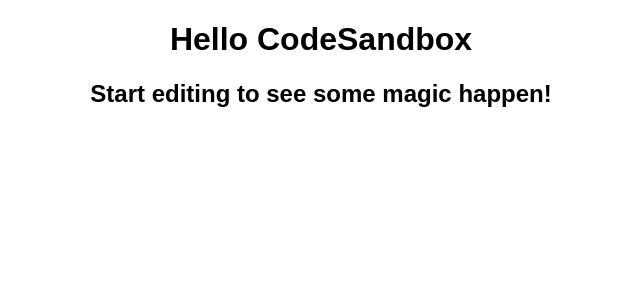
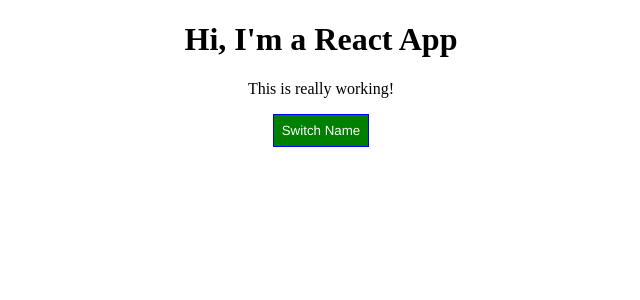
Before and after one commit to Tetsumote/udemy-CSSmodule, a React (Create React App) app: page / in a window 1280 px wide. Shown: the top 300 px of the page, without its empty margins (319-959 px from the left). Built offline with nearby package versions, Linux system fonts and the light colour scheme.

Commit message:
Add basic template

```diff
--- a/package.json
+++ b/package.json
@@ -7,7 +7,8 @@
   "dependencies": {
     "react": "16.12.0",
     "react-dom": "16.12.0",
-    "react-scripts": "3.0.1"
+    "react-scripts": "3.0.1",
+    "styled-components": "5.1.1"
   },
   "devDependencies": {
     "typescript": "3.8.3"
--- /dev/null
+++ b/src/App.css
@@ -0,0 +1,9 @@
+.App {
+  text-align: center;
+}
+.red {
+  color: red;
+}
+.bold {
+  font-weight: bold;
+}
--- a/src/App.js
+++ b/src/App.js
@@ -1,13 +1,105 @@
-import React from "react";
-import "./styles.css";
+import React, { Component } from "react";
+import styled from "styled-components";
+import "./App.css";
+import Person from "./Person/Person";
 
-function App() {
-  return (
-    <div className="App">
-      <h1>Hello CodeSandbox</h1>
-      <h2>Start editing to see some magic happen!</h2>
-    </div>
-  );
+const StyledButton = styled.button`
+  background-color: ${props => (props.alt ? "red" : "green")};
+  color: white;
+  font-family: "Helvetica";
+  border: 1px solid blue;
+  padding: 8px;
+  cursor: pointer;
+
+  &:hover {
+    background-color: ${props => (props.alt ? "salmon" : "lightgreen")};
+    color: black;
+  }
+`;
+
+class App extends Component {
+  state = {
+    persons: [
+      { id: 1, name: "Max", age: 28 },
+      { id: 2, name: "Manu", age: 29 },
+      { id: 3, name: "Stephanie", age: 26 }
+    ],
+    otherState: "some other value",
+    showPersons: false
+  };
+
+  nameChangedHandler = (event, id) => {
+    const personIndex = this.state.persons.findIndex(p => {
+      return p.id === id;
+    });
+    const person = {
+      ...this.state.persons[personIndex]
+    };
+
+    person.name = event.target.value;
+    const persons = [...this.state.persons];
+    persons[personIndex] = person;
+
+    //const person = Object.assign({},this.state.persons[personIndex])
+
+    this.setState({
+      persons: persons
+    });
+  };
+
+  deletePersonHandler = personIndex => {
+    //const persons = this.state.persons.slice();
+    const persons = [...this.state.persons];
+    persons.splice(personIndex, 1);
+    this.setState({ persons: persons });
+  };
+
+  togglePersonsHandler = () => {
+    const doesShow = this.state.showPersons;
+    this.setState({ showPersons: !doesShow });
+  };
+
+  render() {
+    let persons = null;
+    if (this.state.showPersons) {
+      persons = (
+        <div>
+          {this.state.persons.map((person, index) => {
+            return (
+              <Person
+                name={person.name}
+                age={person.age}
+                click={() => this.deletePersonHandler(index)}
+                key={person.id}
+                changed={event => this.nameChangedHandler(event, person.id)}
+              />
+            );
+          })}
+        </div>
+      );
+    }
+    let classes = [];
+    if (this.state.persons.length <= 2) {
+      classes.push("red");
+    }
+    if (this.state.persons.length <= 1) {
+      classes.push("bold");
+    }
+
+    return (
+      <div className="App">
+        <h1>Hi, I'm a React App</h1>
+        <p className={classes.join(" ")}>This is really working!</p>
+        <StyledButton
+          alt={this.state.showPersons}
+          onClick={this.togglePersonsHandler}
+        >
+          Switch Name
+        </StyledButton>
+        {persons}
+      </div>
+    );
+  }
 }
 
 export default App;
--- /dev/null
+++ b/src/Person/Person.css
@@ -0,0 +1,8 @@
+.Person {
+  width: 60%;
+  margin: 16px auto;
+  border: 1px solid #eee;
+  box-shadow: 0 2px 3px #ccc;
+  padding: 16px;
+  text-align: center;
+}
--- /dev/null
+++ b/src/Person/Person.js
@@ -0,0 +1,32 @@
+import React from "react";
+import styled from "styled-components";
+
+//import "./Person.css";
+
+const StyledDiv = styled.div`
+  width: 60%;
+  margin: 16px auto;
+  border: 1px solid #eee;
+  box-shadow: 0 2px 3px #ccc;
+  padding: 16px;
+  text-align: center;
+  @media (min-width: 500px) {
+    width: 450px;
+  }
+`;
+
+const person = props => {
+  return (
+    <StyledDiv>
+      <div onClick={props.click}>
+        <p>
+          I'm {props.name} and I am {props.age} years old!
+        </p>
+        <p>{props.children}</p>
+        <input type="text" onChange={props.changed} value={props.name} />
+      </div>
+    </StyledDiv>
+  );
+};
+
+export default person;
```
